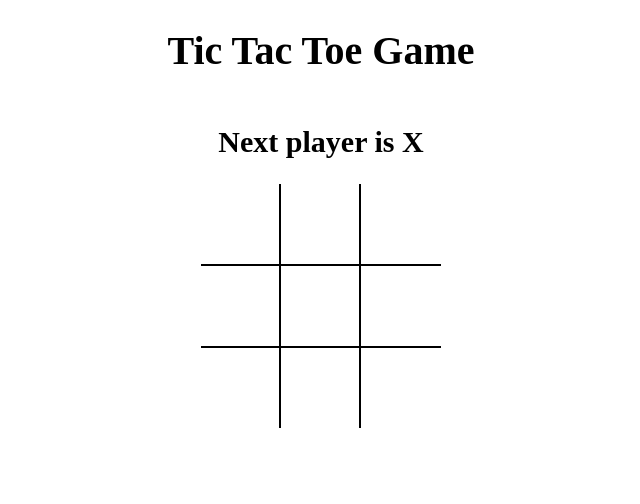
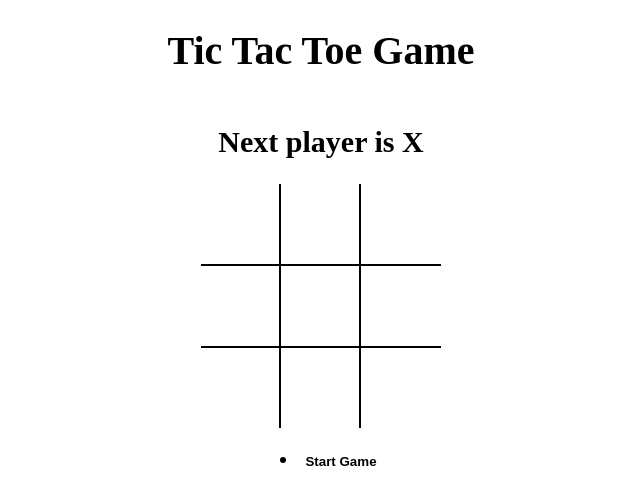
Before and after one commit to Diganta19/tictactoe, a React (Vite) app: page / in a window 1280 px wide. Shown: the top 504 px of the page, without its empty margins (319-959 px from the left). Built offline with nearby package versions, Linux system fonts and the light colour scheme; the HTML template or start-up script is replaced by a standard one.

Commit message:
game history functionality upgraded

```diff
--- a/src/App.jsx
+++ b/src/App.jsx
@@ -1,5 +1,6 @@
 import React, { useState } from 'react';
 import Board from './components/Board';
+import History from './components/History';
 import { calculateWinner } from './components/helpers';
 
 import './styles/root.scss';
@@ -36,11 +37,16 @@
     setCurrentMove(prev => prev + 1);
   };
 
+  const moveTo = move => {
+    setCurrentMove(move);
+  };
+
   return (
     <div className="app">
       <h1>Tic Tac Toe Game</h1>
       <h2>{message}</h2>
       <Board handelOnClick={handelOnClick} board={current.board} />
+      <History history={history} moveTo={moveTo} currentMove={currentMove} />
     </div>
   );
 };
--- /dev/null
+++ b/src/components/History.jsx
@@ -0,0 +1,19 @@
+import React from 'react';
+
+const History = ({ history, moveTo, currentMove }) => {
+  return (
+    <ul>
+      {history.map((_, move) => {
+        return (
+          <li key={move}>
+                <button type="button" style={{ fontWeight: move === currentMove ? 'bold':'normal'}} onClick={() => { moveTo(move); }}>
+              {move === 0 ? 'Start Game' : `Go to move #${move}`}
+            </button>
+          </li>
+        );
+      })}
+    </ul>
+  );
+};
+
+export default History;
```
